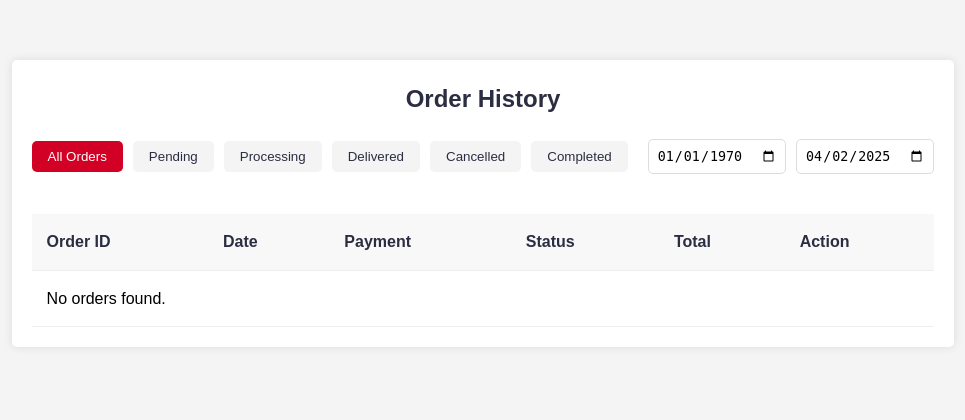
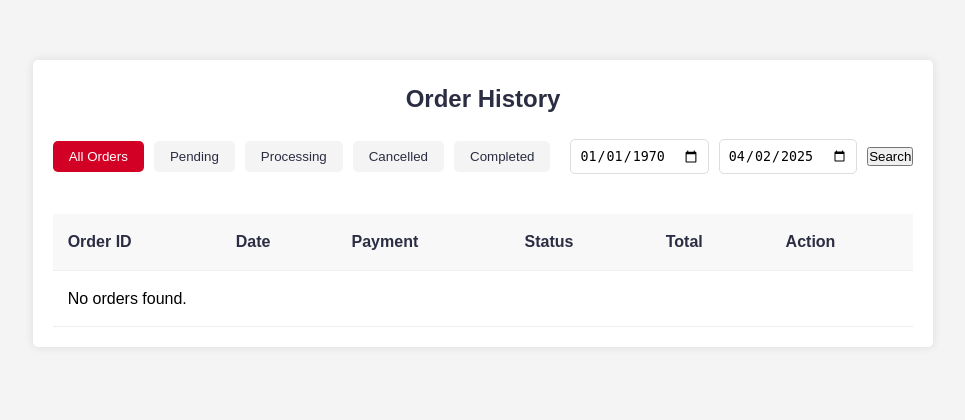
Before and after one commit to Suzune-pcz5/Mahiru-shop, a PHP site: page /order_history.php in a window 1280 px wide. Shown: the part 182-602 px from the top of the page, without its empty margins (157-1122 px from the left). Run offline with PHP 8.4, Linux system fonts and the light colour scheme; the visitor is signed in with stand-in values (Sample User, id 1); data that the repository does not hold is empty.

Commit message:
Update order_history.php

```diff
--- a/Mahiru-shop/order_history.php
+++ b/Mahiru-shop/order_history.php
@@ -142,13 +142,13 @@ $orders = $stmt->fetchAll(PDO::FETCH_ASSOC);
                             <button class="filter-tab active" data-status="all">All Orders</button>
                             <button class="filter-tab" data-status="pending">Pending</button>
                             <button class="filter-tab" data-status="processing">Processing</button>
-                            <button class="filter-tab" data-status="delivered">Delivered</button>
                             <button class="filter-tab" data-status="cancelled">Cancelled</button>
                             <button class="filter-tab" data-status="completed">Completed</button>
                         </div>
                         <div class="date-filter">
                             <input type="date" id="from-date" class="date-input" value="1970-01-01">
                             <input type="date" id="to-date" class="date-input" value="<?php echo date('Y-m-d'); ?>">
+                            <button type="button" id="date-search-btn" class="search-button">Search</button>
                         </div>
                     </div>
 
```
